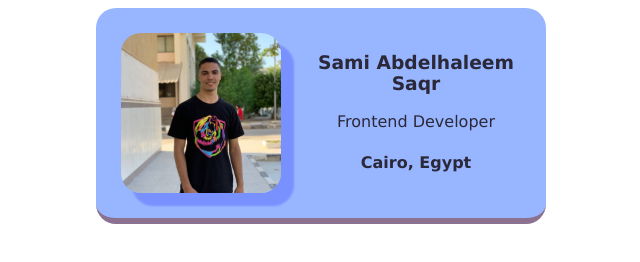
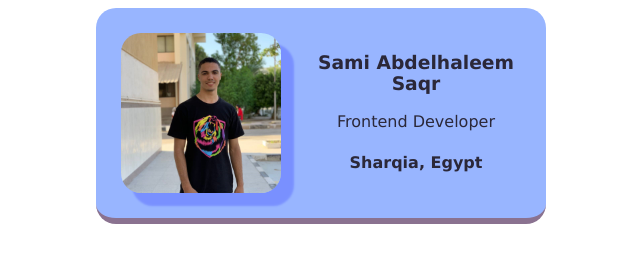
Before and after one commit to Sami-Saqr/business-card, a plain HTML site: page index.html in a window 1280 px wide. Shown: the full height of the page, 319-959 px from the left. Drawn offline with Linux system fonts and the light colour scheme.

Commit message:
Update index.html

```diff
--- a/index.html
+++ b/index.html
@@ -15,7 +15,7 @@
     <div class="info ">
       <h3>Sami Abdelhaleem Saqr</h3>
       <p>Frontend Developer</p>
-      <h4>Cairo, Egypt</h4>
+      <h4>Sharqia, Egypt</h4>
     </div>
   </div>
 
```
